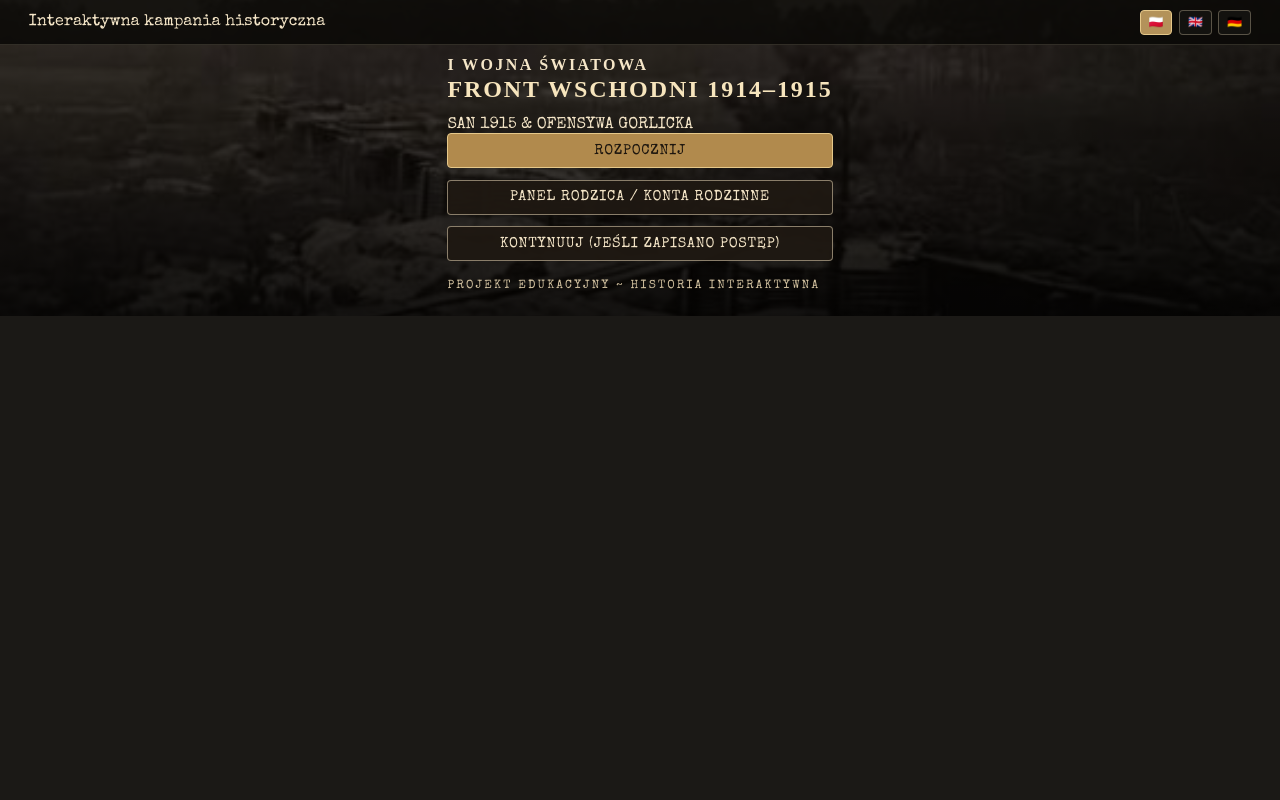
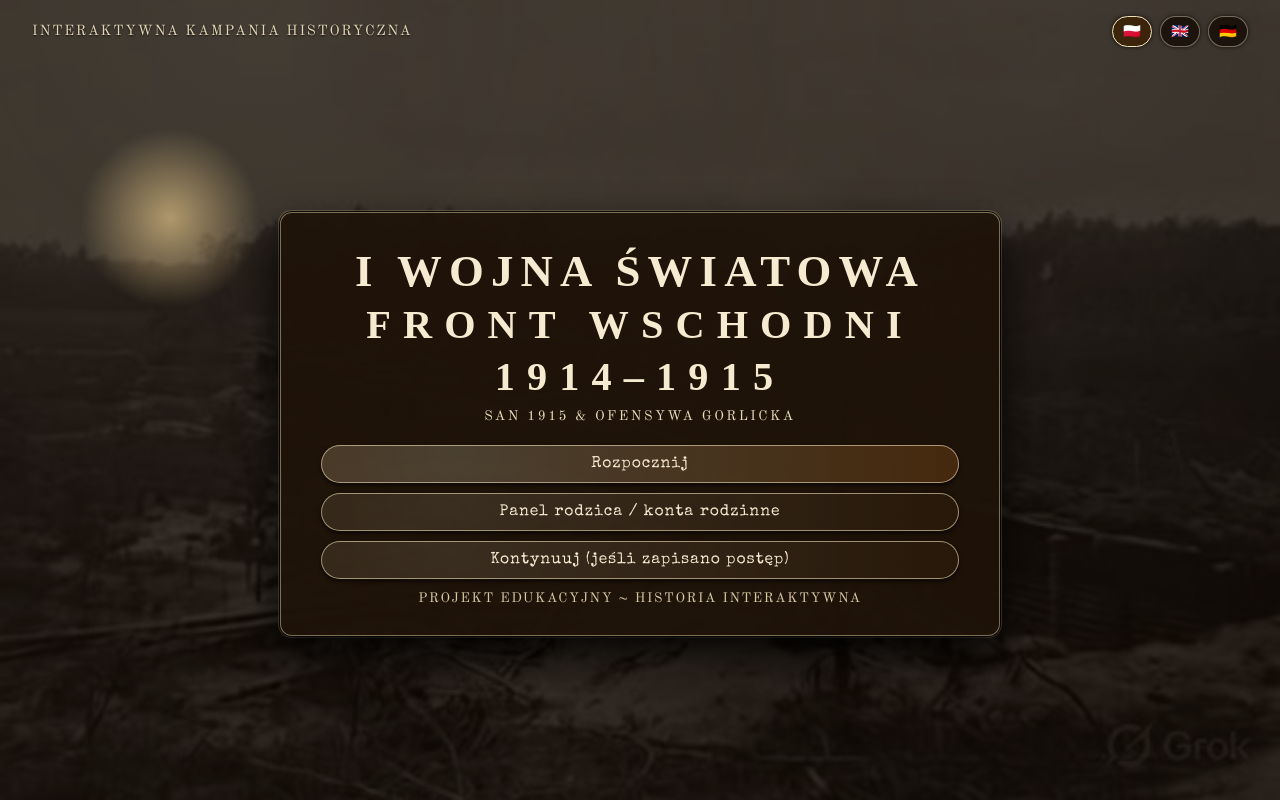
Before and after one commit to adriankolano7777-cloud/iww-eastern-front, a plain HTML site: page index.html in a window 1280 px wide. Drawn offline with nearby package versions, Linux system fonts and the light colour scheme; a web font is replaced by a local one.

Commit message:
Update style.css

```diff
--- a/style.css
+++ b/style.css
@@ -1,4 +1,4 @@
-/* USTAWIENIA GLOBALNE */
+/* GLOBALNE USTAWIENIA */
 
 * {
   box-sizing: border-box;
@@ -10,204 +10,245 @@ html, body {
   height: 100%;
 }
 
-/* TŁO OKOPOWE
-   UWAGA: dodamy tu obrazek trench-bg.jpg, który wgrasz później do repo.
-*/
+body {
+  font-family: "Special Elite", system-ui, -apple-system, BlinkMacSystemFont, "Segoe UI", sans-serif;
+  color: #f4e9d6;
+  /* Tło: okop z Twojego pliku */
+  background-image: url("trench-bg.jpg"); /* ZMIEŃ, jeśli plik ma inną nazwę */
+  background-size: cover;
+  background-position: center center;
+  background-repeat: no-repeat;
+  background-attachment: fixed;
+  position: relative;
+  overflow: hidden;
+}
 
-body {
-    /* tymczasowe tło w razie braku obrazka */
-    background: #1b1916;
-    color: #f5e6c8;
+/* Przyciemnienie + filtr „1915” */
+
+.page-overlay {
+  position: fixed;
+  inset: 0;
+  background: radial-gradient(circle at 20% 0%, rgba(255,255,255,0.05), transparent 50%),
+              radial-gradient(circle at 80% 0%, rgba(255,255,255,0.05), transparent 50%),
+              rgba(10, 6, 2, 0.8);
+  mix-blend-mode: multiply;
+  pointer-events: none;
+  z-index: 0;
+}
+
+/* Struktura strony */
+
+.page-wrapper {
+  position: relative;
+  z-index: 1;
+  min-height: 100vh;
   display: flex;
   flex-direction: column;
-    font-family: 'Special Elite', system-ui, -apple-system, BlinkMacSystemFont, "Segoe UI", sans-serif;
 }
 
-/* GÓRNY PASEK */
+/* TOP BAR */
 
 .top-bar {
-    position: fixed;
-    top: 0;
-    left: 0;
-    width: 100%;
-    padding: 0.6rem 1.8rem;
-    background: rgba(10, 9, 7, 0.85);
-    border-bottom: 1px solid rgba(255, 241, 210, 0.15);
   display: flex;
   justify-content: space-between;
   align-items: center;
-    z-index: 10;
+  padding: 16px 32px;
+  text-shadow: 0 1px 2px rgba(0,0,0,0.8);
 }
 
-.logo-small {
-    font-family: 'IM Fell English SC', serif;
-    font-size: 0.95rem;
-    letter-spacing: 0.08em;
+.brand-small {
+  font-family: "Old Standard TT", serif;
+  font-size: 0.9rem;
+  letter-spacing: 0.12em;
   text-transform: uppercase;
-    color: #f0e1c2;
+  color: #e3d5b5;
 }
+
+/* JĘZYKI */
 
 .language-switcher {
   display: flex;
-    gap: 0.4rem;
+  gap: 8px;
 }
 
 .lang-btn {
-    border: 1px solid rgba(250, 232, 200, 0.3);
-    background: rgba(22, 20, 17, 0.9);
-    color: #f5e6c8;
-    padding: 0.25rem 0.5rem;
-    font-size: 0.75rem;
-    border-radius: 4px;
+  background: rgba(20, 12, 4, 0.8);
+  border: 1px solid rgba(255, 245, 215, 0.4);
+  border-radius: 999px;
+  padding: 6px 10px;
   cursor: pointer;
-    font-family: 'Special Elite', monospace;
+  font-size: 0.9rem;
+  box-shadow: 0 0 4px rgba(0,0,0,0.7);
+  transition: transform 0.15s ease, box-shadow 0.15s ease, background 0.15s ease;
+}
+
+.lang-btn:hover {
+  transform: translateY(-1px);
+  box-shadow: 0 0 8px rgba(0,0,0,0.9);
+  background: rgba(40, 24, 8, 0.9);
 }
 
 .lang-btn.active {
-    background: #b3925a;
-    border-color: #e5c88a;
-    color: #16130d;
+  border-color: #f0e2b8;
+  background: rgba(60, 36, 10, 0.95);
 }
 
-/* BLOK ŚRODKOWY */
+/* HERO – CENTRALNA TABLICA */
 
 .hero {
   flex: 1;
   display: flex;
   align-items: center;
   justify-content: center;
-    padding: 3.5rem 1rem 1.5rem; /* miejsce na top-bar */
-    background-image:
-        linear-gradient(to bottom, rgba(0,0,0,0.6), rgba(0,0,0,0.9)),
-        url('trench-bg.jpg'); /* <-- NAZWA TŁA, WGRASZ TEN PLIK DO REPO */
-    background-size: cover;
-    background-position: center;
-    background-repeat: no-repeat;
-}
-
-/* PANEL NA ŚRODKU – JAK TABLICA Z ROZKAZEM */
-
-.hero-panel {
-    max-width: 680px;
-    width: 100%;
-    padding: 2rem 2.4rem;
-    background: rgba(22, 18, 13, 0.92);
-    border: 1px solid rgba(244, 225, 185, 0.35);
-    box-shadow:
-        0 20px 50px rgba(0, 0, 0, 0.8),
-        0 0 0 1px rgba(0,0,0,0.8);
-    text-align: center;
-    border-radius: 6px;
+  padding: 32px 16px 48px;
   position: relative;
 }
 
-/* małe „gwoździe” u góry panelu */
-.hero-panel::before,
-.hero-panel::after {
-    content: "";
+/* LAMPA I JEJ MIGOTANIE */
+
+.lamp {
   position: absolute;
-    top: 0.5rem;
-    width: 10px;
-    height: 10px;
-    background: #3b2d1a;
-    border-radius: 50%;
-    box-shadow: 0 0 0 1px #000;
+  left: min(15vw, 120px);
+  top: max(12vh, 80px);
+  width: 60px;
+  height: 160px;
+  pointer-events: none;
 }
 
-.hero-panel::before {
-    left: 1.5rem;
+/* Świetlista poświata */
+.lamp-glow {
+  position: absolute;
+  width: 180px;
+  height: 180px;
+  top: -30px;
+  left: -40px;
+  border-radius: 50%;
+  background: radial-gradient(circle, rgba(255, 220, 150, 0.75), transparent 70%);
+  mix-blend-mode: screen;
+  opacity: 0.7;
+  filter: blur(2px);
+  animation: lampFlicker 2.4s infinite;
 }
 
-.hero-panel::after {
-    right: 1.5rem;
+@keyframes lampFlicker {
+  0% { opacity: 0.65; transform: translateY(0); }
+  10% { opacity: 0.8;  transform: translateY(-1px); }
+  20% { opacity: 0.6;  transform: translateY(1px); }
+  30% { opacity: 0.78; }
+  45% { opacity: 0.55; }
+  60% { opacity: 0.85; }
+  75% { opacity: 0.7;  }
+  90% { opacity: 0.6;  }
+  100%{ opacity: 0.75; transform: translateY(0); }
 }
 
-/* TYTUŁY */
+/* KARTKA / TABLICA */
+
+.hero-card {
+  max-width: 720px;
+  width: 100%;
+  padding: 32px 40px 28px;
+  background: rgba(31, 20, 9, 0.94);
+  border-radius: 12px;
+  box-shadow:
+    0 18px 40px rgba(0,0,0,0.9),
+    0 0 0 1px rgba(0,0,0,0.9),
+    0 0 0 2px rgba(188, 164, 120, 0.4);
+  border: 1px solid rgba(240, 222, 180, 0.45);
+  backdrop-filter: blur(2px);
+}
 
 .hero-title {
-    font-family: 'IM Fell English SC', serif;
-    font-size: 1rem;
-    letter-spacing: 0.15em;
+  font-family: "IM Fell English SC", serif;
+  font-size: clamp(1.9rem, 2.6vw + 1rem, 2.8rem);
+  text-align: center;
+  letter-spacing: 0.16em;
   text-transform: uppercase;
-    margin-bottom: 0.75rem;
-    color: #f5e6c8;
+  color: #f6ead0;
+  margin-bottom: 8px;
 }
 
 .hero-subtitle {
-    font-family: 'IM Fell English SC', serif;
-    font-size: 1.5rem;
-    letter-spacing: 0.08em;
-    line-height: 1.3;
-    text-transform: uppercase;
-    margin-bottom: 1.6rem;
-    color: #f7e5bd;
+  font-size: 0.9em;
+  letter-spacing: 0.3em;
 }
 
-/* MENU PRZYCISKÓW */
+.hero-line {
+  text-align: center;
+  margin-bottom: 20px;
+}
+
+.hero-subsubtitle {
+  font-family: "Old Standard TT", serif;
+  text-transform: uppercase;
+  letter-spacing: 0.18em;
+  font-size: 0.86rem;
+  color: #e8dbbc;
+}
 
 .hero-menu {
   display: flex;
   flex-direction: column;
-    gap: 0.7rem;
-    margin-bottom: 1.2rem;
+  gap: 10px;
+  margin: 12px 0 10px;
 }
 
 .hero-btn {
-    padding: 0.6rem 1rem;
-    border-radius: 4px;
-    border: 1px solid rgba(248, 230, 195, 0.5);
-    background: rgba(31, 25, 18, 0.95);
-    color: #f5e6c8;
-    font-size: 0.9rem;
+  font-family: "Special Elite", system-ui, sans-serif;
+  font-size: 0.98rem;
+  padding: 10px 16px;
+  border-radius: 999px;
+  border: 1px solid rgba(240, 222, 180, 0.6);
+  background: radial-gradient(circle at 20% 0%, rgba(255, 240, 205, 0.12), rgba(40,25,10,0.96));
+  color: #f5e9cf;
   cursor: pointer;
-    font-family: 'Special Elite', monospace;
-    letter-spacing: 0.05em;
-    text-transform: uppercase;
-    transition: background 0.2s ease, transform 0.1s ease, box-shadow 0.2s ease;
+  text-align: center;
+  letter-spacing: 0.06em;
+  text-transform: none;
+  transition: background 0.15s ease, transform 0.12s ease, box-shadow 0.12s ease;
+  box-shadow: 0 2px 5px rgba(0,0,0,0.75);
 }
 
 .hero-btn.primary {
-    background: #b18a4d;
-    color: #1c150e;
-    border-color: #e5c88a;
+  background: radial-gradient(circle at 20% 0%, rgba(255, 245, 210, 0.2), rgba(70, 42, 14, 0.98));
 }
 
 .hero-btn:hover {
   transform: translateY(-1px);
-    box-shadow: 0 3px 10px rgba(0,0,0,0.6);
-    background: #2c2318;
+  box-shadow: 0 4px 10px rgba(0,0,0,0.9);
+  background: radial-gradient(circle at 20% 0%, rgba(255, 245, 210, 0.25), rgba(60, 34, 12, 0.98));
 }
 
-.hero-btn.primary:hover {
-    background: #c5984f;
+.hero-footer {
+  margin-top: 12px;
+  text-align: center;
+  font-family: "Old Standard TT", serif;
+  font-size: 0.85rem;
+  letter-spacing: 0.12em;
+  text-transform: uppercase;
+  color: #d8c9a7;
 }
 
-/* TEKST NA DOLE PANELU */
+/* MOBILE */
 
-.hero-footer {
-    margin-top: 0.4rem;
-    font-size: 0.75rem;
-    letter-spacing: 0.18em;
-    text-transform: uppercase;
-    color: #d3c2a0;
+@media (max-width: 768px) {
+  .top-bar {
+    padding: 12px 16px;
   }
 
-/* RESPONSYWNOŚĆ */
-
-@media (max-width: 600px) {
-    .hero-panel {
-        padding: 1.5rem 1.1rem;
-    }
-
-    .hero-subtitle {
-        font-size: 1.25rem;
+  .hero-card {
+    padding: 24px 18px 20px;
+    margin: 0 8px;
   }
 
   .hero-title {
-        font-size: 0.9rem;
+    font-size: 1.7rem;
+    letter-spacing: 0.12em;
   }
 
-    .hero-menu {
-        gap: 0.5rem;
+  .lamp {
+    left: 10px;
+    top: 70px;
+    transform: scale(0.8);
   }
 }
```
Lines whose indentation alone changed are shown as unchanged.
